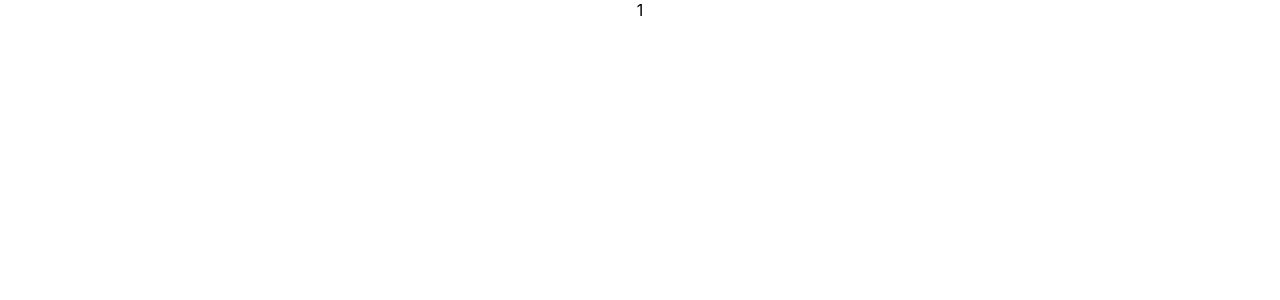
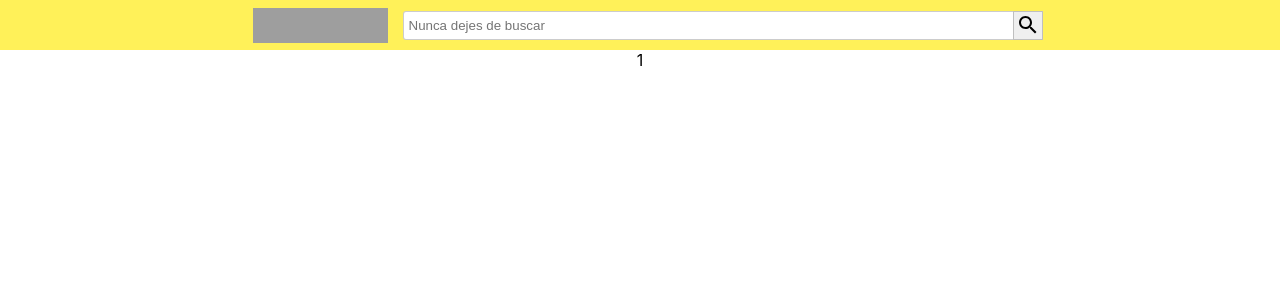
Before and after one commit to Vargland/meli, a React (Create React App) app in the folder frontend/: page /product/1 in a window 1280 px wide. Shown: the top 300 px of the page. Built offline with nearby package versions, Linux system fonts and the light colour scheme; grey boxes are pictures that could not be loaded.

Commit message:
002 - Corrections

```diff
--- a/frontend/src/App.js
+++ b/frontend/src/App.js
@@ -2,11 +2,13 @@ import './App.scss';
 import React from "react";
 
 import AppRouter from './router/AppRouter';
+import Navbar from 'container/Navbar/Navbar';
 
 function App() {
     return (
         <div className="App">
-            <AppRouter></AppRouter>
+            <Navbar />
+            <AppRouter />
         </div>
     );
 }
--- a/frontend/src/component/SearchBox/SearchBox.js
+++ b/frontend/src/component/SearchBox/SearchBox.js
@@ -10,7 +10,6 @@ function SearchBox() {
                 <button className="searchbox__button" />
             </div>
         </div>
-
     )
 }
 
--- a/frontend/src/component/SearchBox/SearchBox.scss
+++ b/frontend/src/component/SearchBox/SearchBox.scss
@@ -21,14 +21,12 @@
         border: $border;
         border-radius: 3px;
         height: 25px;
+        outline: none;
         width: 100%;
+        padding-left: 5px;
 
         &__container {
             width: 100%;
         }
-
-        &::-webkit-input-placeholder {
-            padding-left: 5px;
-        }
     }
 }
--- a/frontend/src/container/Navbar/Navbar.js
+++ b/frontend/src/container/Navbar/Navbar.js
@@ -3,12 +3,12 @@ import './Navbar.scss';
 
 function Navbar() {
     return (
-        <div className="navbar">
+        <nav className="navbar">
             <div className="navbar__logo"> </div>
             <div  className="navbar__searchbox">
                 <SearchBox />
             </div>
-        </div>
+        </nav>
     )
 }
 
--- a/frontend/src/pages/MainPage/MainPage.js
+++ b/frontend/src/pages/MainPage/MainPage.js
@@ -1,12 +1,9 @@
 
 import './MainPage.scss';
-
-import Navbar from '../../container/Navbar/Navbar.js'
 
 function MainPage() {
     return (
         <div className="mainpage">
-            <Navbar />
         </div>
     )
 }
```
